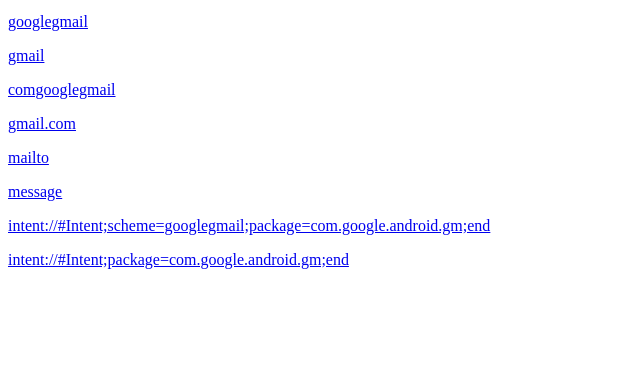
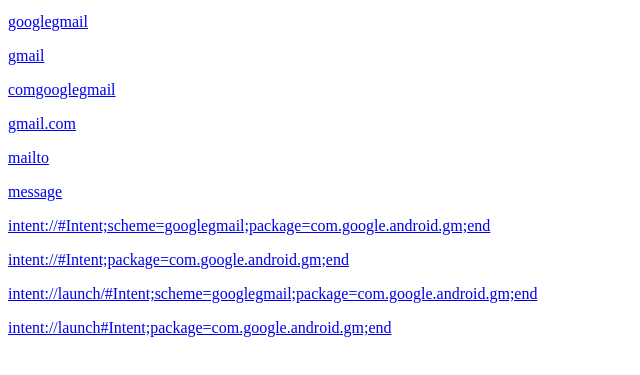
Before and after one commit to eisuke/eisuke.github.io, a plain HTML site: page index.html in a window 1280 px wide. Shown: the part 101-476 px from the top of the page, without its empty margins (0-640 px from the left). Drawn offline with Linux system fonts and the light colour scheme.

Commit message:
Update index.html

```diff
--- a/index.html
+++ b/index.html
@@ -12,5 +12,7 @@
 <p><a href="message:">message</a></p>
 <p><a href="intent://#Intent;scheme=googlegmail;package=com.google.android.gm;end">intent://#Intent;scheme=googlegmail;package=com.google.android.gm;end</a></p>
 <p><a href="intent://#Intent;package=com.google.android.gm;end">intent://#Intent;package=com.google.android.gm;end</a></p>
+<p><a href="intent://launch/#Intent;scheme=googlegmail;package=com.google.android.gm;end">intent://launch/#Intent;scheme=googlegmail;package=com.google.android.gm;end</a></p>
+<p><a href="intent://launch#Intent;package=com.google.android.gm;end">intent://launch#Intent;package=com.google.android.gm;end</a></p>
 </body>
 </html>
```
